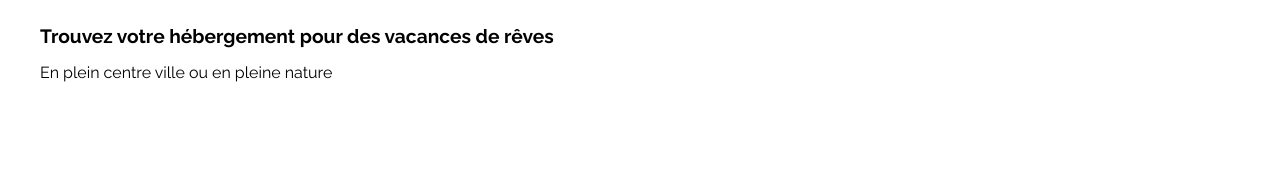
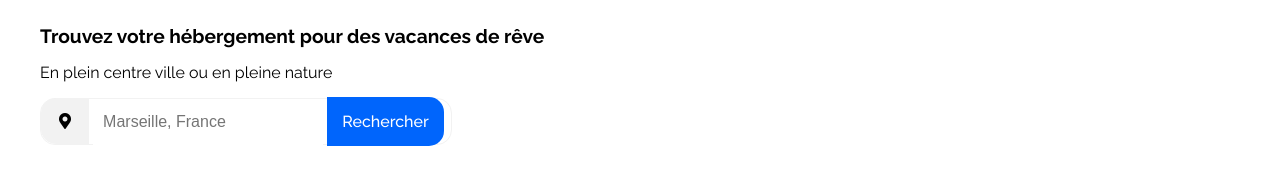
Before and after one commit to TCox972/20210723_Integration-maquette, a plain HTML site: page index.html in a window 1280 px wide. Shown: the part 66-250 px from the top of the page. Drawn offline with Linux system fonts and the light colour scheme.

Commit message:
Réalisation barre de recherche html css

```diff
--- a/index.html
+++ b/index.html
@@ -9,6 +9,9 @@
         <title>Reservia - Hébergements et activités</title>
     </head>
     <body>
+
+<!-- Création du header -->
+
         <header>
             <div id="header">
                 <img src="./images/logo/Reservia@3x.png" alt="logo">
@@ -20,14 +23,21 @@
                     </ul>
                 </nav>
             </div>
+        </header>
+
+<!-- Création de la section de recherches -->
 
         <section id="recherches">
-            <h1>Trouvez votre hébergement pour des vacances de rêves</h1>
+            <h1>Trouvez votre hébergement pour des vacances de rêve</h1>
             <p>En plein centre ville ou en pleine nature</p>
+            <div id="barre-recherche">
+                <form method="post" action="traitement.php" >
+                    <label for="recherche"><i id="icone-map" class="fas fa-map-marker-alt"></i></label>
+                    <input type="text" name="recherche" id="recherche" placeholder="Marseille, France"/>
+                    <a href="" id="bouton-rechercher">Rechercher</a>
+                </form>
+            </div>
         </section>
-            <div id="barre-recherche">
 
-            </div>
-        </header>
     </body>
 </html>
--- a/styles.css
+++ b/styles.css
@@ -43,3 +43,38 @@ li a:hover{
 h1{
     font-size: 1.2em;
 }
+
+#barre-recherche{
+    border: 1px #f2f2f2 solid;
+    border-radius: 15px;
+    width: 410px;
+    height: 45px;
+    display: flex;
+    align-items: center;
+}
+
+#icone-map{
+    padding: 15px 18px 15px 18px;
+    background-color: #f2f2f2;
+    border-top-left-radius: 15px;
+    border-bottom-left-radius: 15px;
+}
+
+#recherche{
+    border: none;
+    width: 218px;
+    height: 43px;
+    padding-left: 10px;
+    font-size: 1em;
+    font-weight: 500;
+}
+
+#bouton-rechercher{
+    text-decoration: none;
+    background-color: #0065fc;
+    color: white;
+    font-weight: 500;
+    border-top-right-radius: 15px;
+    border-bottom-right-radius: 15px;
+    padding: 15px 15px 15px 15px;
+}
```
